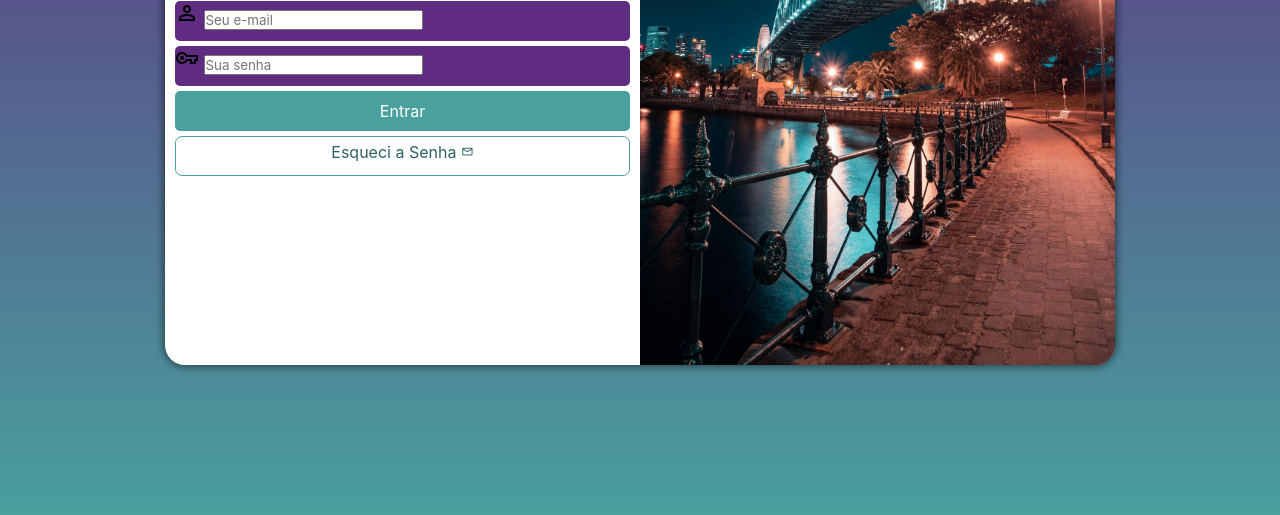
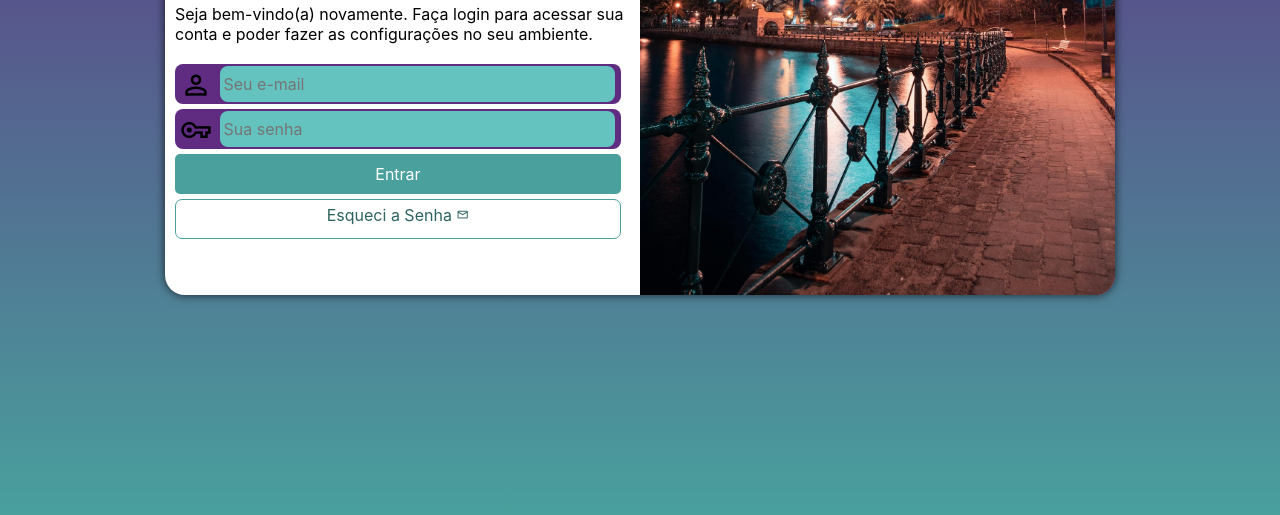
Before and after one commit to VitorFelicioni/projeto-login, a plain HTML site: page index.html in a window 1280 px wide. Shown: the part 285-800 px from the top of the page. Drawn offline with nearby package versions, Linux system fonts and the light colour scheme.

Commit message:
finalizando login form css

```diff
--- a/estilos/media-query.css
+++ b/estilos/media-query.css
@@ -10,13 +10,14 @@ grandes telas: acima de 1200px
 */
 
 @media screen and (min-width: 768px) and (max-width: 992px) {
-
+    /* CONFIGURAÇAO PARA TABLET */
     body {
         background-image: linear-gradient(to top, #49a09d, #5f2c82);
     }
 
     section#login {
         width: 80vw;
+        height: 300px;
     }
 
     section#login > div#imagem {
@@ -36,6 +37,7 @@ grandes telas: acima de 1200px
 }
 
 @media screen and (min-width: 992px) {
+    /* CONFIGURAÇAO PARA DESKTOP */
 
     body {
         background-image: linear-gradient(to top, #49a09d, #5f2c82);
@@ -43,6 +45,7 @@ grandes telas: acima de 1200px
 
     section#login {
         width: 950px;
+        height: 360px;
     }
 
     section#login > div#imagem {
@@ -61,6 +64,7 @@ grandes telas: acima de 1200px
     }
 
     div#formulario > p {
-        font-size: 1.2em;
+        font-size: 1em;
+        margin: 20px 0px;
     }
 }
--- a/estilos/style.css
+++ b/estilos/style.css
@@ -30,7 +30,6 @@ section#login {
     position: absolute;
     top: 50%;
     left: 50%;
-    transform: translate(-50%, -50%);
     overflow: hidden;
 
     background-color: white;
@@ -39,6 +38,7 @@ section#login {
     border-radius: 20px;
     box-shadow: 0px 0px 10px rgba(0, 0, 0, 0.719);
 
+    transform: translate(-50%, -50%);
     transition: width .3s, heigth .3s;
     transition-timing-function: ease;
 }
@@ -69,19 +69,40 @@ div.campo > label {
     display: none;
 }
 
+div.campo > i {
+    font-size: 2em;
+    width: 40px;
+    padding: 5px;
+}
+
+div.campo > input {
+    background-color: #64c2bf;
+    font-size: 1em;
+    width: calc(100% - 50px);
+    height: 90%;
+    border: 0px;
+    border-radius: 8px;
+    padding: 4px;
+    transform: translateY(-11px);
+}
+
+div.campo > input:focus-within {
+    background-color: white;
+}
+
 form > div.campo {
     background-color: #5f2c82;
     display: block;
-    width: 100%;
+    width: 98%;
     height: 40px;
-    border-radius: 5px;
+    border-radius: 8px;
     margin: 5px 0px;
 }
 
 form > input[type=submit] {
     display: block;
     font-size: 1em;
-    width: 100%;
+    width: 98%;
     height: 40px;
     background-color: #49a09d;
     color: white;
@@ -98,7 +119,7 @@ form > a.botao {
     display: block;
     text-align: center;
     font-size: 1em;
-    width: 100%;
+    width: 98%;
     height: 40px;
     padding-top: 5px;
     margin-top: 5px;
```
